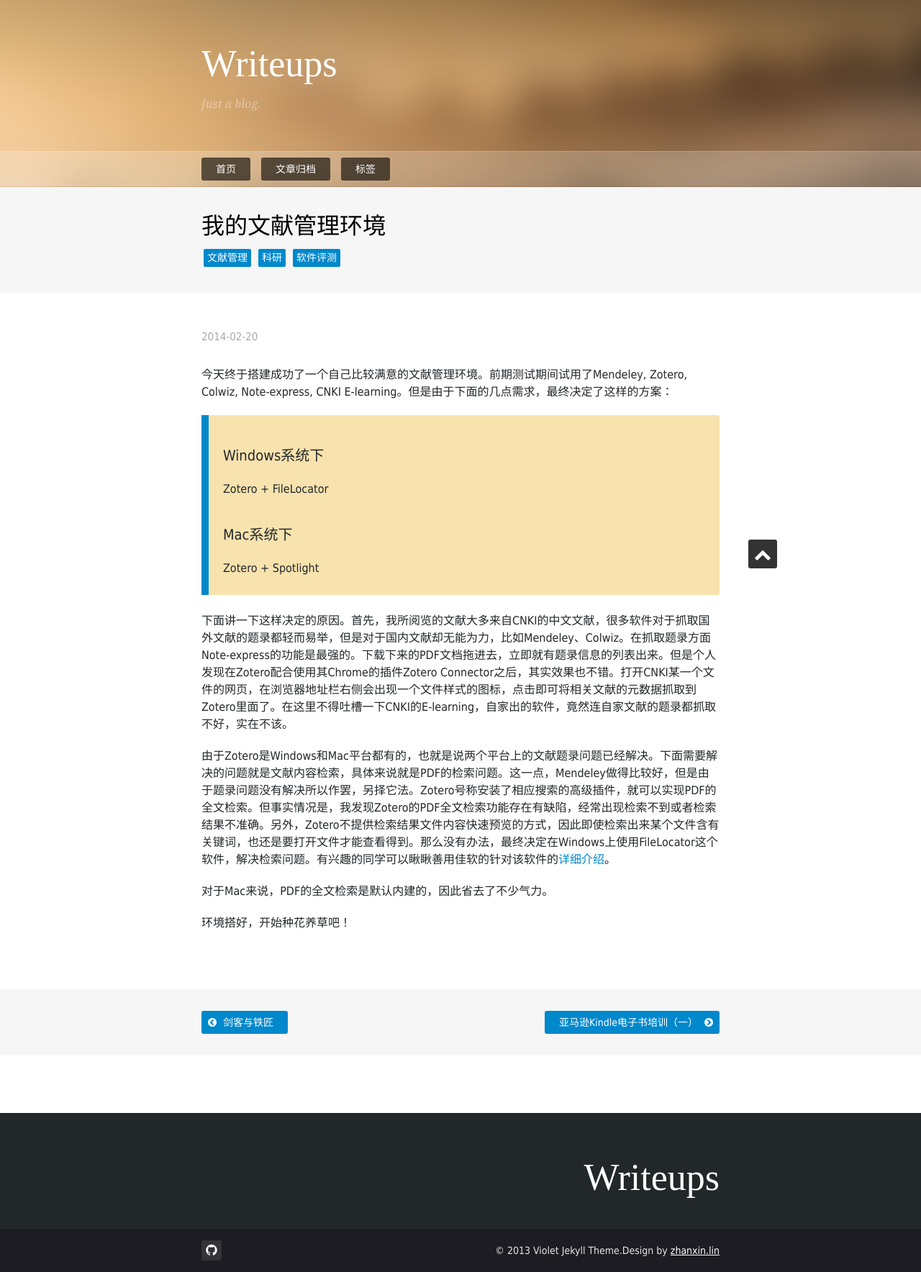
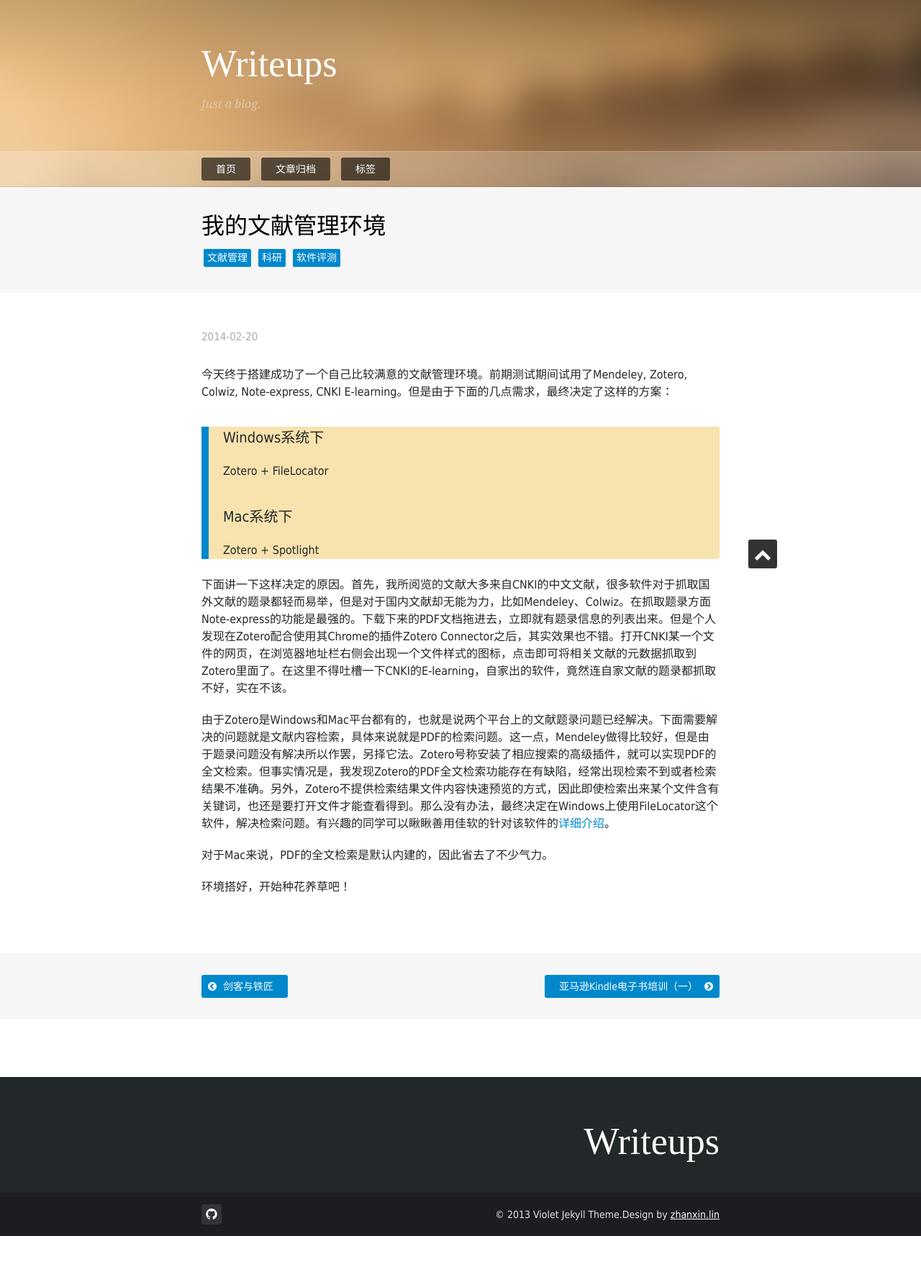
Before and after one commit to fantaghiro/fantaghiro.github.io, a Jekyll site: the page built from _posts/2014-02-20-Reference-Management.markdown, in a window 1280 px wide. Shown: the whole page at 72% size. Built offline with Jekyll 4.4.1, drawn with Linux system fonts in a browser that asks for light colours; nearby versions of some CDN libraries; some web fonts are replaced; after the commit the page ends 1718 px from its top, so only the background shows below that.

Commit message:
Update style.css

```diff
--- a/themes/violet/css/style.css
+++ b/themes/violet/css/style.css
@@ -481,7 +481,7 @@ a:hover {
 .main-article em { font-style: italic; }
 .main-article strong { font-weight: bold; }
 .main-article blockquote {
-    padding: 5px 20px 5px 20px;
+    padding: 0px 20px 0px 20px;
     margin: 20px 0 24px;
     border-left: 10px solid #0088cc;
     border-radius: 0 3px 3px 0;
```
